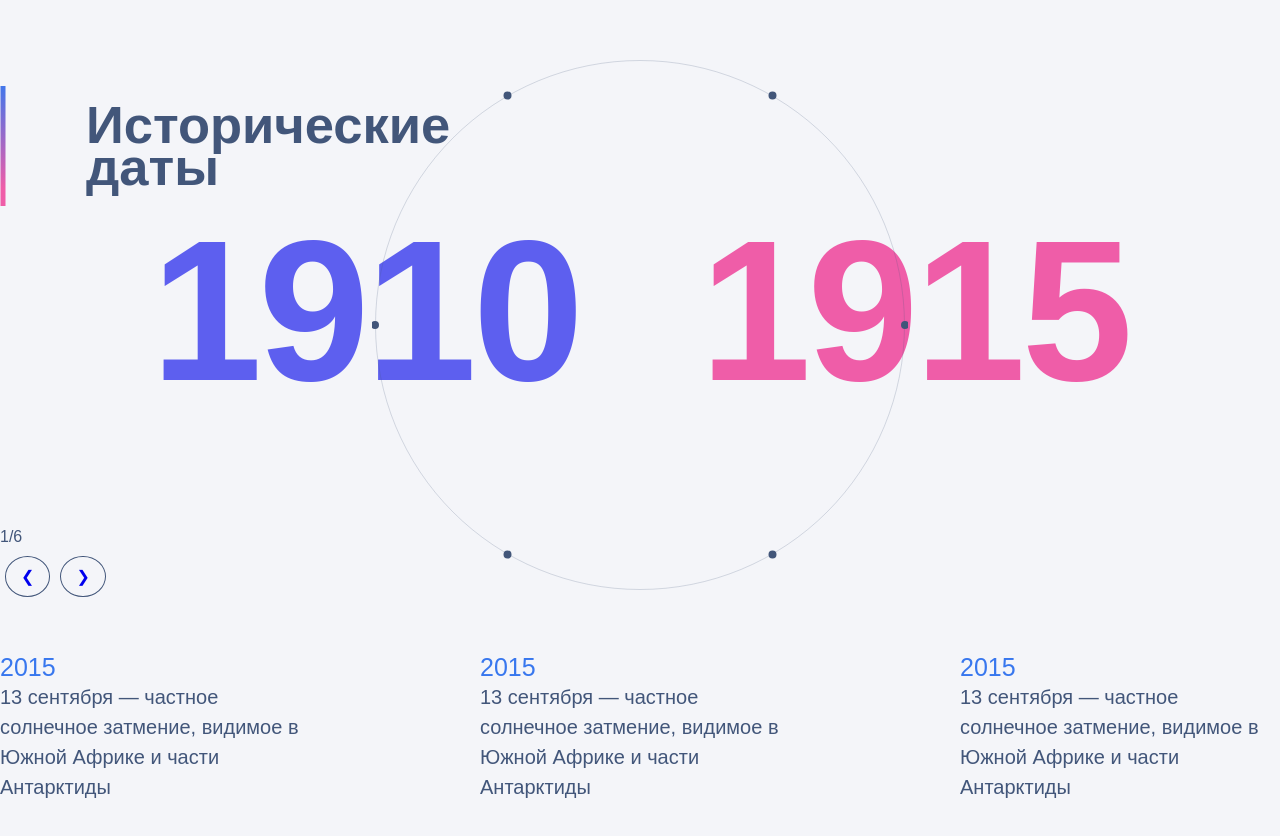
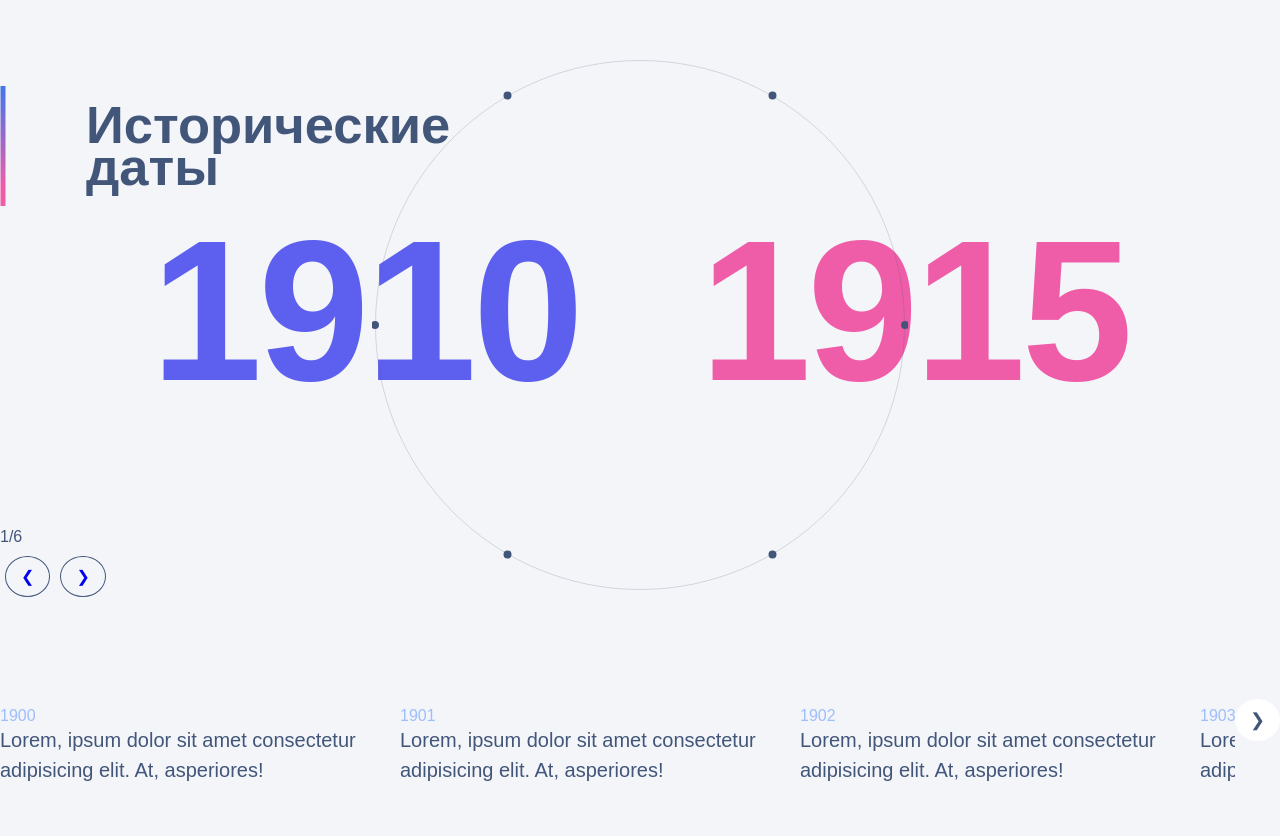
Before and after one commit to Biokarl/historical-dates, a React app: page / in a window 1280 px wide. Shown: the part 110-946 px from the top of the page. Before the commit the page ends 912 px from the top, so only its background shows below. Built offline with nearby package versions, Linux system fonts and the light colour scheme.

Commit message:
слайдер блока дат

```diff
--- a/src/components/Circle/Circle.jsx
+++ b/src/components/Circle/Circle.jsx
@@ -12,7 +12,7 @@ export const Circle = ({ rotateForward, rotateBackward, currentIndex }) => {
   useEffect(() => {
     if (rotateForward) {
       gsap.to(circleRef.current, {
-        rotation: `+=${anglePerIndex * currentIndex}`, // Поворачиваем до текущего индекса
+        rotation: `-=${anglePerIndex * currentIndex}`, // Поворачиваем до текущего индекса
         transformOrigin: "center center",
         duration: 1,
         ease: "power1.inOut",
@@ -21,7 +21,7 @@ export const Circle = ({ rotateForward, rotateBackward, currentIndex }) => {
 
     if (rotateBackward) {
       gsap.to(circleRef.current, {
-        rotation: `-=${anglePerIndex * currentIndex}`, // Поворачиваем до текущего индекса
+        rotation: `+=${anglePerIndex * currentIndex}`,
         transformOrigin: "center center",
         duration: 1,
         ease: "power1.inOut",
@@ -66,6 +66,7 @@ export const Circle = ({ rotateForward, rotateBackward, currentIndex }) => {
               fontSize="20"
               cursor='pointer'
               pointerEvents="none"
+
             >
               {initialDate[hoveredIndex].periodId}
             </text>
--- a/src/components/Time/Time.module.scss
+++ b/src/components/Time/Time.module.scss
@@ -1,7 +1,16 @@
 .root {
+
   color: #9dbefd;
-  width: 320px;
+
+  display: flex;
+  justify-content: space-between;
+  margin-top: 55px;
+
+  .wrapper{
+  width: 400px;
   height: 135px;
+  flex-shrink: 0;
+  }
 
   .description {
     font-weight: 400;
--- a/src/components/Time/Time.tsx
+++ b/src/components/Time/Time.tsx
@@ -1,14 +1,17 @@
 import React from "react";
 import styles from "./Time.module.scss";
 import clsx from "clsx";
+import { initialDate } from "../../initialDate";
 
 export const Time = () => {
   return (
     <div className={clsx(styles.root)}>
-      <div className={clsx(styles.tittle)}>2015</div>
-      <div className={clsx(styles.description)}>
-        13 сентября — частное солнечное затмение, видимое в Южной Африке и части Антарктиды
-      </div>
+      {initialDate[0].data.map((item) => (
+        <div className={clsx(styles.wrapper)} key={item.dataId}>
+          <div className={clsx(styles.title)}>{item.title}</div>
+          <div className={clsx(styles.description)}>{item.description}</div>
+        </div>
+      ))}
     </div>
   );
 };
--- a/src/components/WrapperTime/WrapperTime.module.scss
+++ b/src/components/WrapperTime/WrapperTime.module.scss
@@ -1,5 +1,32 @@
 .root {
   display: flex;
-  justify-content: space-between;
+  justify-content: flex-start;
   margin-top: 55px;
+  overflow: hidden;
+  overflow-x: hidden;
+  cursor: grab;
+  user-select: none
+
 }
+
+  .container {
+    display: flex;
+    align-items: center;
+  }
+
+  .arrow {
+    display: flex;
+    background-color: #fff;
+    border: transparent;
+    border-radius: 50%;
+    cursor: pointer;
+    font-size: 18px;
+    color: #42567A;
+    padding: 10px 15px;
+    align-items: center;
+
+  }
+
+  .arrow:hover{
+    background-color: #c9cdd4;
+  }
--- a/src/components/WrapperTime/WrapperTime.tsx
+++ b/src/components/WrapperTime/WrapperTime.tsx
@@ -1,14 +1,93 @@
-import React from "react";
+// @ts-nocheck
+import React, { useEffect, useRef, useState } from "react";
 import { Time } from "../Time/Time";
 import styles from "./WrapperTime.module.scss";
 import { Pagination } from "../Pagination/Pagination";
+import gsap from "gsap";
 
 export const WrapperTime = () => {
+  const wrapperRef = useRef(null);
+  const [isDragging, setIsDragging] = useState(false);
+  const [startX, setStartX] = useState(0);
+  const [scrollLeft, setScrollLeft] = useState(0);
+  const [showLeftArrow, setShowLeftArrow] = useState(false);
+  const [showRightArrow, setShowRightArrow] = useState(false);
+
+  const handleMouseDown = (e) => {
+    setIsDragging(true);
+    setStartX(e.pageX - wrapperRef.current.offsetLeft);
+    setScrollLeft(wrapperRef.current.scrollLeft);
+    wrapperRef.current.style.cursor = "grabbing";
+  };
+
+  const handleMouseLeave = () => {
+    setIsDragging(false);
+    wrapperRef.current.style.cursor = "grab";
+  };
+
+  const handleMouseUp = () => {
+    setIsDragging(false);
+    wrapperRef.current.style.cursor = "grab";
+  };
+
+  const handleMouseMove = (e) => {
+    if (!isDragging) return;
+    e.preventDefault();
+    const x = e.pageX - wrapperRef.current.offsetLeft;
+    const walk = (x - startX) * 2;
+    wrapperRef.current.scrollLeft = scrollLeft - walk;
+  };
+
+  const handleScroll = () => {
+    const { scrollLeft, scrollWidth, clientWidth } = wrapperRef.current;
+    setShowLeftArrow(scrollLeft > 0);
+    setShowRightArrow(scrollLeft < scrollWidth - clientWidth);
+  };
+
+  const scrollToLeft = () => {
+    gsap.to(wrapperRef.current, {
+      scrollLeft: wrapperRef.current.scrollLeft - wrapperRef.current.clientWidth,
+      duration: 0.5, // Длительность анимации
+      ease: "power1.inOut", // Эффект easing
+    });
+  };
+
+  const scrollToRight = () => {
+    gsap.to(wrapperRef.current, {
+      scrollLeft: wrapperRef.current.scrollLeft + wrapperRef.current.clientWidth,
+      duration: 0.5, // Длительность анимации
+      ease: "power1.inOut", // Эффект easing
+    });
+  };
+
+  useEffect(() => {
+    handleScroll(); // Проверяем наличие стрелок при монтировании
+    const handleScrollEvent = () => handleScroll();
+    wrapperRef.current.addEventListener("scroll", handleScrollEvent);
+  }, []);
+
   return (
-    <div className={styles.root}>
-      <Time />
-      <Time />
-      <Time />
+    <div className={styles.container}>
+      {showLeftArrow && (
+        <button className={styles.arrow} onClick={scrollToLeft}>
+          &#10094;
+        </button>
+      )}
+      <div
+        className={styles.root}
+        ref={wrapperRef}
+        onMouseDown={handleMouseDown}
+        onMouseLeave={handleMouseLeave}
+        onMouseUp={handleMouseUp}
+        onMouseMove={handleMouseMove}
+      >
+        <Time />
+      </div>
+      {showRightArrow && (
+        <button className={styles.arrow} onClick={scrollToRight}>
+          &#10095;
+        </button>
+      )}
     </div>
   );
 };
--- a/webpack/webpack.common.js
+++ b/webpack/webpack.common.js
@@ -10,7 +10,7 @@ const production = process.env.NODE_ENV === "production";
 module.exports = {
   entry: path.resolve(__dirname, "..", "./src/index.tsx"), //путь до папки src изменился
   output: {
-    publicPath: "https://biokarl.github.io/historical-dates/",
+    publicPath: "/",
     path: path.resolve(__dirname, "..", "./dist"), //путь до папки dist изменился
     filename: production
       ? "static/scripts/[name].[contenthash].js" // добавляем хеш к имени файла, если запускаем в режиме production
```
